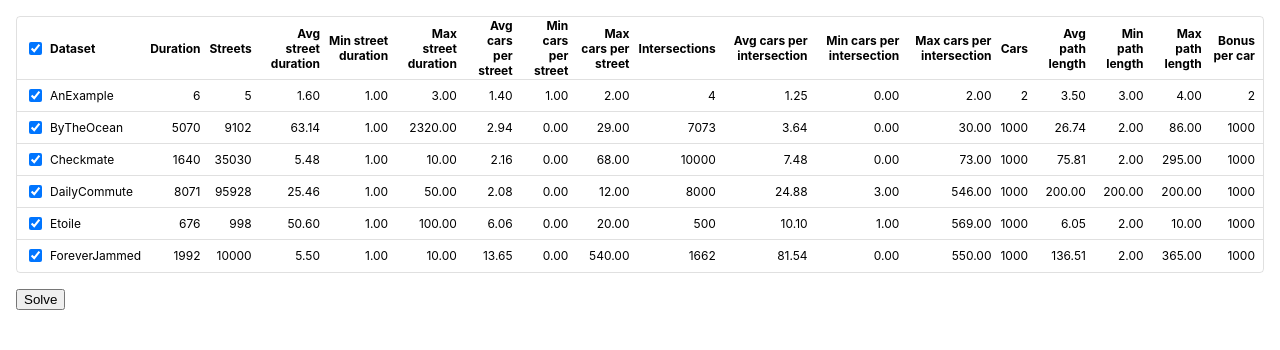
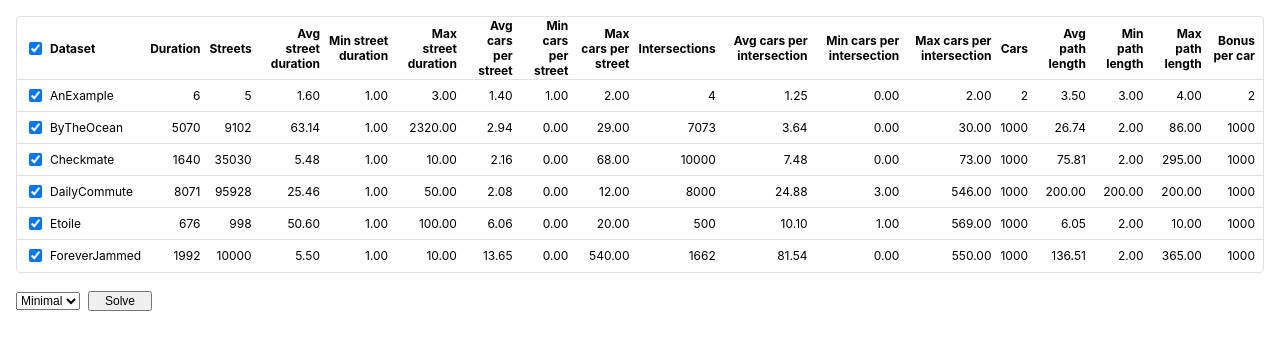
Before and after one commit to Volcomix/hashcode-extended-2021, a React (Vite) app: page / in a window 1280 px wide. Shown: the top 350 px of the page. Built offline with nearby package versions, Linux system fonts and the light colour scheme; the HTML template or start-up script is replaced by a standard one.

Commit message:
Handle solver selection

```diff
--- a/src/app/Solver.css
+++ b/src/app/Solver.css
@@ -4,6 +4,16 @@
   align-items: flex-start;
 }
 
-.Solver button {
-  margin: 16px 0 56px 0;
+.Solver-controls {
+  margin-top: 16px;
+  margin-bottom: 56px;
 }
+
+.Solver-controls > * {
+  margin-right: 8px;
+  font-size: 12px;
+}
+
+.Solver-controls button {
+  width: 64px;
+}
--- a/src/app/Solver.tsx
+++ b/src/app/Solver.tsx
@@ -16,6 +16,7 @@ function Solver({ datasets }: SolverProps) {
   const [selectedDatasets, setSelectedDatasets] = useState(
     datasets.map(() => true)
   );
+  const [solverName, setSolverName] = useState<string>('minimal');
   const [workers, setWorkers] = useState<(Worker | null)[]>(
     datasets.map(() => null)
   );
@@ -33,7 +34,7 @@ function Solver({ datasets }: SolverProps) {
           return null;
         }
         const worker = new Worker(
-          new URL('/src/solvers/minimal.js', import.meta.url),
+          new URL(`/src/solvers/${solverName}.js`, import.meta.url),
           { type: 'module' }
         );
         worker.postMessage({
@@ -83,11 +84,20 @@ function Solver({ datasets }: SolverProps) {
         selectedDatasets={selectedDatasets}
         onSelectedDatasetsChange={setSelectedDatasets}
       />
-      {submissionsUrls.some((submissionUrl) => submissionUrl === '') ? (
-        <button onClick={cancelAll}>Cancel</button>
-      ) : (
-        <button onClick={solve}>Solve</button>
-      )}
+      <div className="Solver-controls">
+        <select
+          value={solverName}
+          onChange={(ev) => setSolverName(ev.target.value)}
+        >
+          <option value="minimal">Minimal</option>
+          <option value="weight">Weight</option>
+        </select>
+        {submissionsUrls.some((submissionUrl) => submissionUrl === '') ? (
+          <button onClick={cancelAll}>Cancel</button>
+        ) : (
+          <button onClick={solve}>Solve</button>
+        )}
+      </div>
       {submissionsUrls.some((submissionUrl) => submissionUrl !== null) && (
         <SubmissionTable
           datasets={datasets}
```
